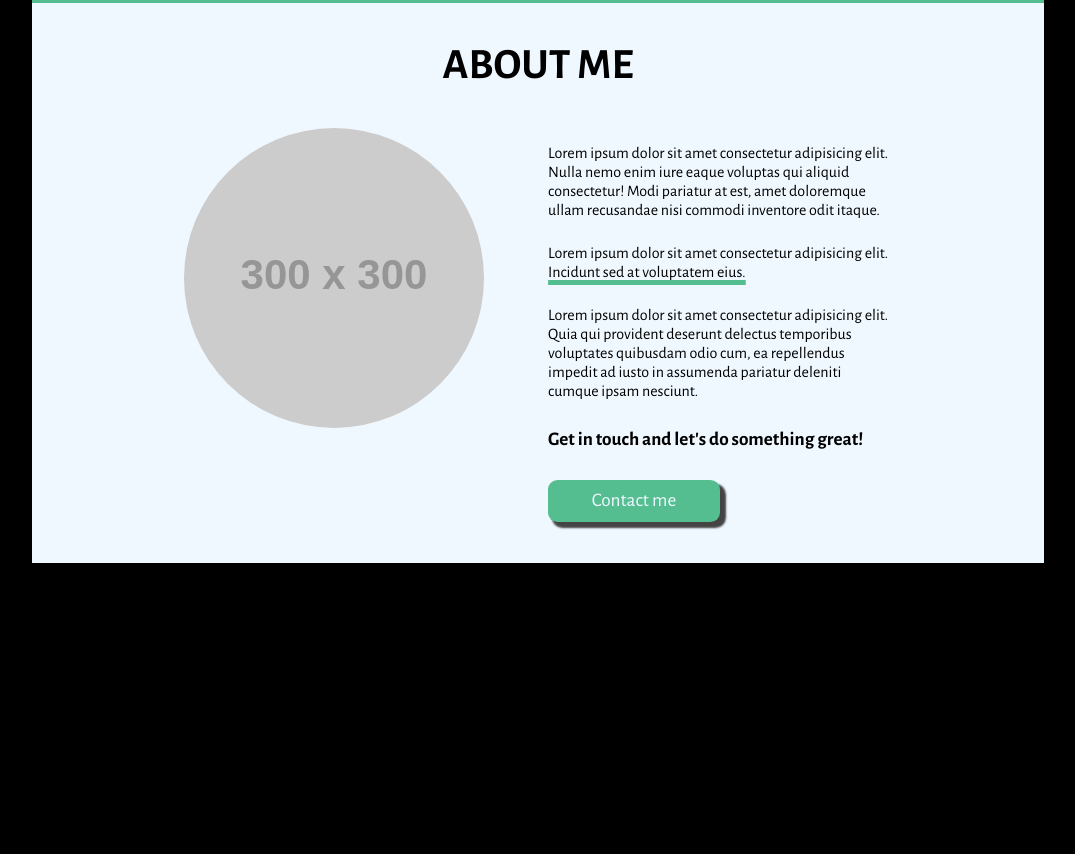
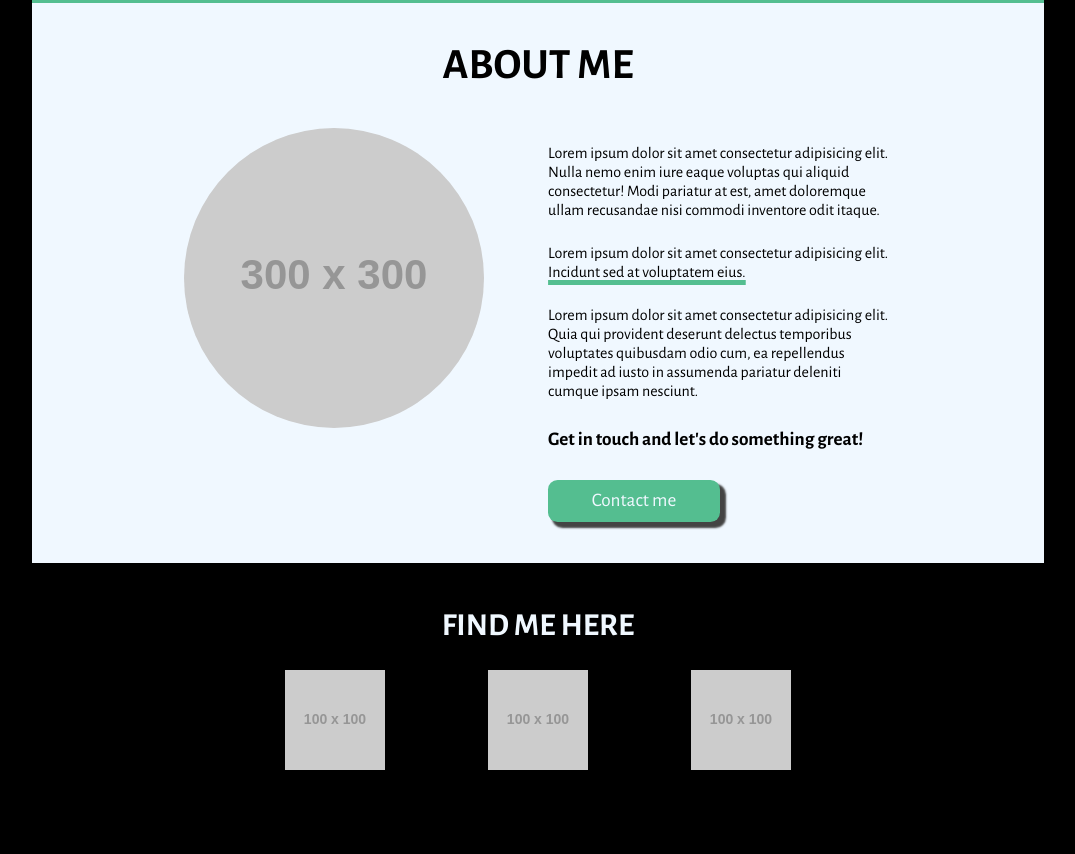
Before and after one commit to meleshkevich/aneta-portfolio, a website: page src/index.html in a window 1280 px wide. Shown: the part 2227-3081 px from the top of the page, without its empty margins (102-1177 px from the left). Before the commit the page ends 2798 px from the top, so only its background shows below. Drawn offline with nearby package versions, Linux system fonts and the light colour scheme; files that its build step writes are made by us from their sources; placeholder pictures from the web are drawn by us.

Commit message:
added find me section

```diff
--- a/src/index.html
+++ b/src/index.html
@@ -227,6 +227,17 @@
           <a href="#">Contact me</a>
         </div>
       </section>
+      <!-- Find me here -->
+      <section class="find-me flex-column">
+         <h2 class="find-me-header">
+          Find me here
+        </h2>
+        <div class="find-me-pics flex-row">
+          <img src="https://via.placeholder.com/100x100.png" alt="github logo">
+          <img src="https://via.placeholder.com/100x100.png" alt="linkedin logo">
+          <img src="https://via.placeholder.com/100x100.png" alt="insta logo">
+        </div>
+      </section>
     </main>
   </body>
 </html>
--- a/src/scss/styles.scss
+++ b/src/scss/styles.scss
@@ -259,3 +259,21 @@ main {
     }
   }
 }
+//Find me
+.find-me {
+  background-color: black;
+
+  align-items: center;
+  height: 18em;
+  padding-top: 1em;
+  .find-me-header {
+    text-transform: uppercase;
+    color: $main-white;
+    font-size: 2em;
+  }
+  .find-me-pics {
+    width: 50%;
+
+    justify-content: space-between;
+  }
+}
```
